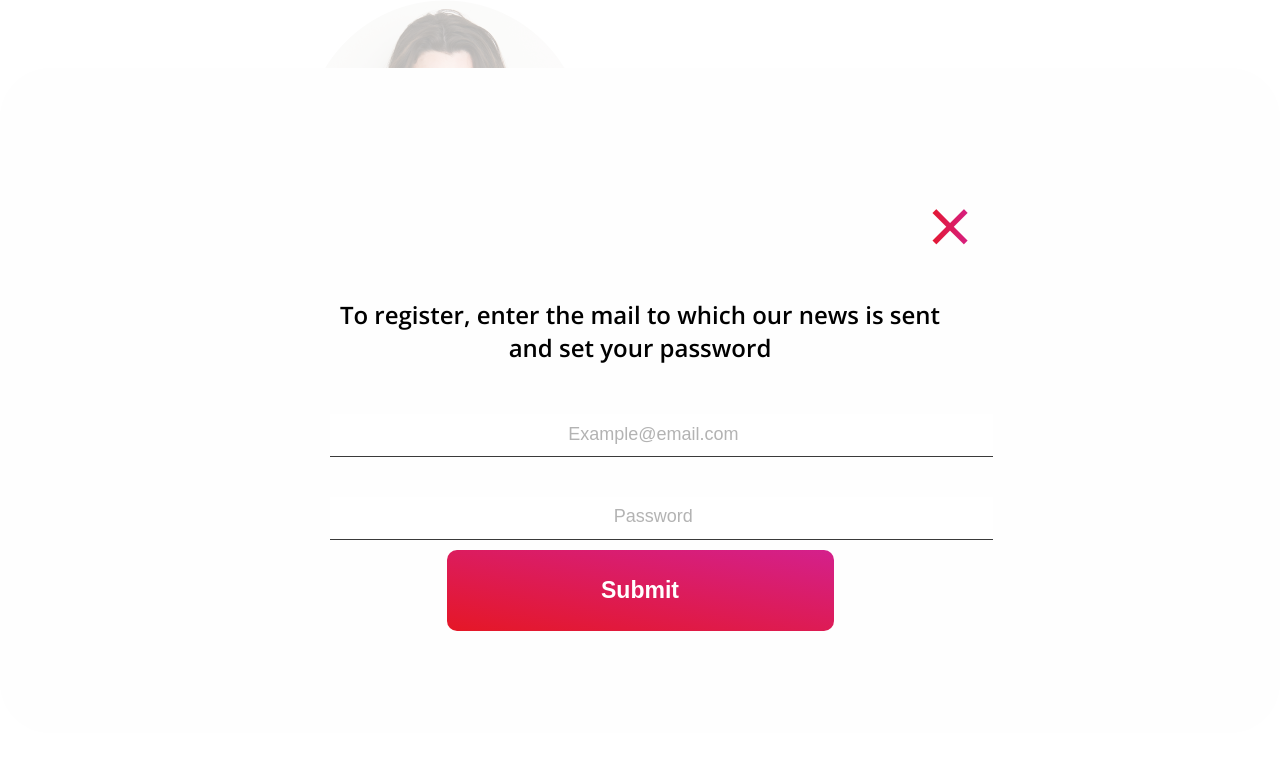
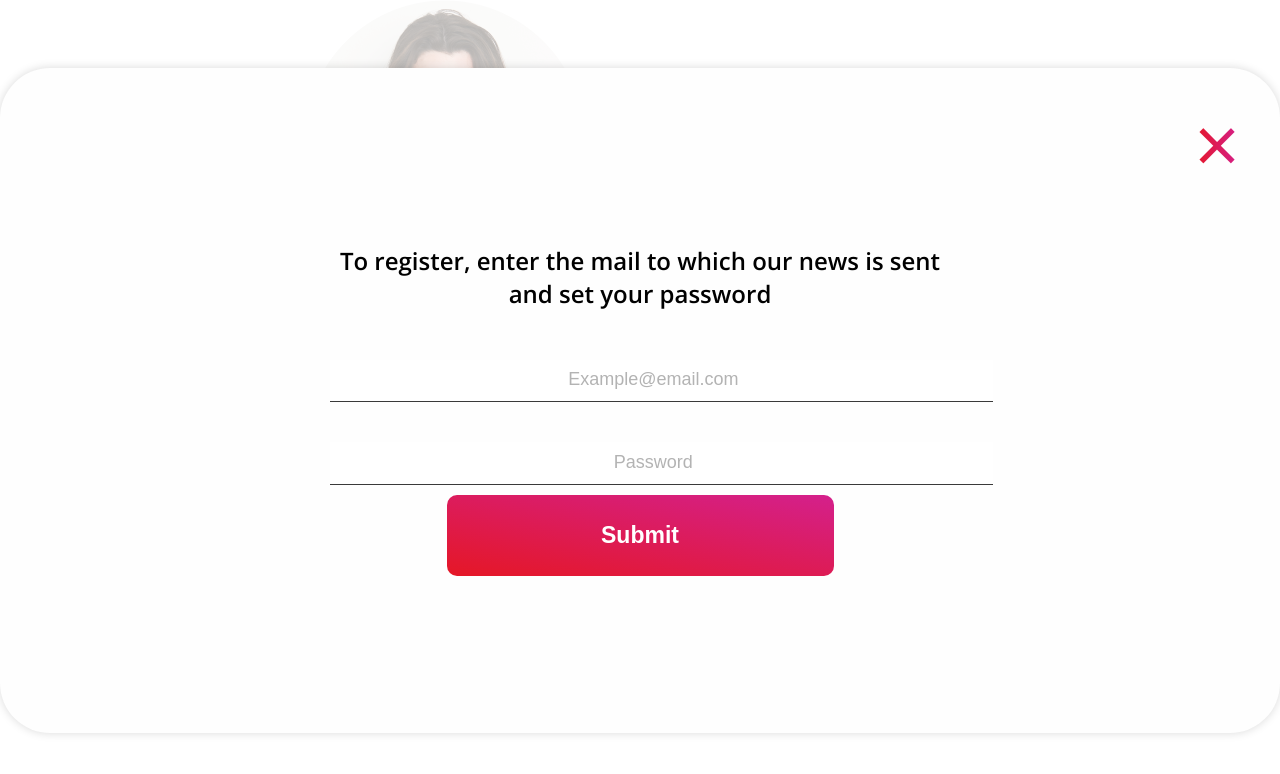
Before and after one commit to astap13/MarTech-SDVentures, a website built with webpack: page src/index.html in a window 1280 px wide. Both pictures are taken after a click on the button "SIGN UP". Built offline with nearby package versions, Linux system fonts and the light colour scheme.

Commit message:
fix close btn

```diff
--- a/src/index.html
+++ b/src/index.html
@@ -29,8 +29,8 @@
     </div>
     <div id="modal" class="modal">
       <div class="modal-content">
-        <form id="signupForm" class="signupForm">
-          <span id="closeModalBtn" class="close">&times;</span>
+       <span id="closeModalBtn" class="close">&times;</span> <form id="signupForm" class="signupForm">
+
           <h2>
             To register, enter the mail to which our news is sent and set your
             password
--- a/src/styles.scss
+++ b/src/styles.scss
@@ -71,6 +71,7 @@ ol li::before {
     justify-content: center;
     top: 0px;
     left: 0px;
+
 }
 
 .modal-content {
@@ -80,6 +81,9 @@ ol li::before {
     width: 1270px;
     height: 625px;
     text-align: center;
+    box-shadow: 0px 0px 10px 0px rgba(0, 0, 0, 0.15);
+    position: relative;
+
 }
 
 .signupForm {
@@ -138,9 +142,11 @@ input[type="password"].input-error {
 }
 
 .close {
+    position: absolute;
+    top: 20px;
+    right: 40px;
     font-size: 80px;
     cursor: pointer;
-    margin-left: 100%;
     background: linear-gradient(90deg, #e51726, #d4208c);
     -webkit-background-clip: text;
     -webkit-text-fill-color: transparent;
```
